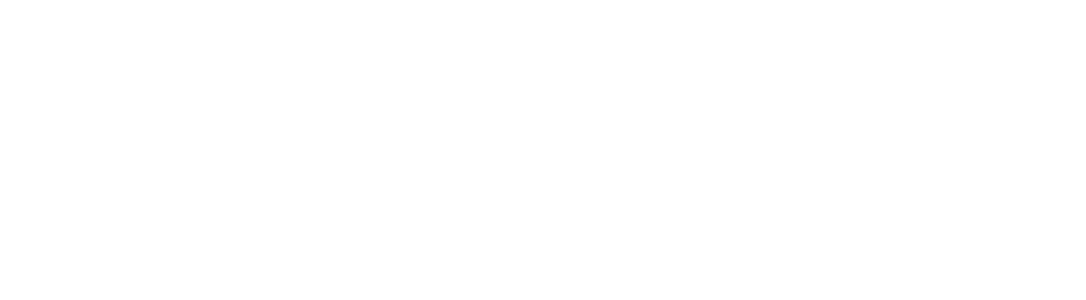
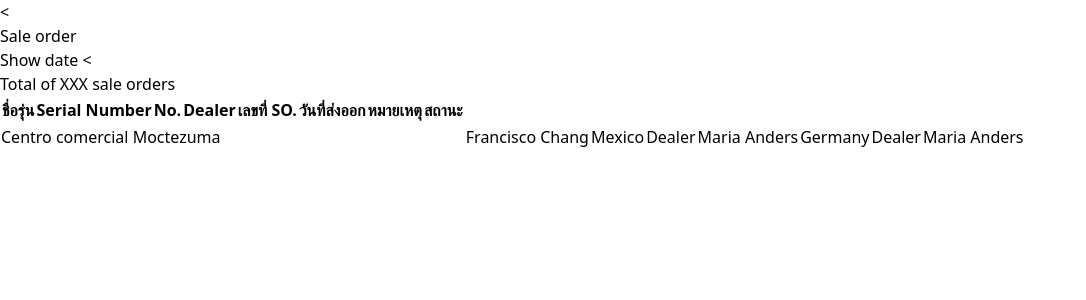
Before and after one commit to CapstoneZircon/capstone_frontend, a React (Create React App) app: page /home/salesOrder in a window 1280 px wide. Before the commit this address had no page. Shown: the top 300 px of the page, without its empty margins (0-1086 px from the left). Built offline with nearby package versions, Linux system fonts and the light colour scheme; what @material-tailwind/react would draw is missing.

Commit message:
add sale order

```diff
--- a/src/App.tsx
+++ b/src/App.tsx
@@ -3,6 +3,7 @@
 import ButtonFeed from './components/Button/ButtonFeed'
 import HomePage from './pages/home';
 import LoginPage from './pages/login';
+import SaleOrder from './pages/salesOrder';
 import { Routes , BrowserRouter as Router  , Link , Route } from 'react-router-dom';
 
 
@@ -14,6 +15,7 @@
 
           <Route path='/' element = {<LoginPage></LoginPage>} />
           <Route path='home' element = {<HomePage />} />
+          <Route path='home/salesOrder' element = {<SaleOrder />} />
 
         </Routes>
 
--- a/src/pages/home.tsx
+++ b/src/pages/home.tsx
@@ -23,7 +23,7 @@
                         </div>
 
                         <div className="col basis-1/4">
-                            <Link to='/'>
+                            <Link to='salesOrder'>
                                 <Button variant="text" color = "white"> <a> Sales </a> </Button>
                             </Link>
                         </div>
--- /dev/null
+++ b/src/pages/salesOrder.tsx
@@ -0,0 +1,94 @@
+import React from "react";
+import {Link , Route , Routes , BrowserRouter} from 'react-router-dom'
+import {Button, CardBody, CardHeader} from "@material-tailwind/react"
+import { useState, useEffect } from "react";
+
+
+const SaleOrder = () => {
+    // const [data, Setdata] = useState({'importers': dict[ {'model': [] as string[], 'SN': [] as string[], 'NO': [] as string[], 'dealer': [] as string[], 'SO': [] as string[],
+    //                                     'date':[] as string[], 'comment':[] as string[], 'status': [] as string[] }]});
+    // useEffect(() => {
+    //     Setdata({'model': ['A1-0001','A1-0002'],
+    //              'SN': ['SN12456','SN654987'],
+    //              'NO': ['1', '2'],
+    //              'dealer': ['SHOPEE','LAZADA'],
+    //              'SO': ['SY111111','SY222222'],
+    //              'date':['9/3/2023', '9/3/2023'],
+    //              'comment':['xxxxxxxxx','xxxxxxxxxxx'],
+    //              'status': ['neworder','late']});
+    // })
+    return(
+        <div className="">
+           <nav id = "SalesOrderNavBar" className="container-lg bg-saleNev-bg">
+                <div className = "md-container w-full">
+                    <div className="space-x-3 border-black border-2">
+
+                        <div className="flex flex-row">
+                            <Link to='/home'>
+                                <div className = 'col basis-1/12 text-4xl px-6 py-6 border-black border-4 text-white'>
+                                    <a> &#60; </a>
+                                </div>
+                            </Link>
+                                <div className = 'col basis-5/12 text-4xl px-6 py-6 border-blue-300 border-4 text-white'>
+                                    Sale order
+                                </div>
+                        </div>
+
+                    </div>
+                </div>
+            </nav>
+
+            <div id = "SalesOrderBody">
+                <div className="bg-saleBody">
+                    <div className =" flex flex-row">
+                        <div className = 'col basis-3/12 text-4xl px-4 py-4 border-blue-300 border-4'>
+                            <p>Show date &#60;</p>
+                        </div>
+                        <div className = 'col basis-9/12 text-4xl px-4 py-4 border-blue-300 border-4 text-right'>
+                            <p> Total of XXX sale orders</p>
+                        </div>
+                    </div>
+                </div>
+                <div className = 'border-red-500 border-2'>
+                    <table className = 'border-black border-2 mx-auto text-center '>
+                        <thead>
+                            <td>
+                                <th className = 'border-black border-2 px-5 py-2 w-2/12'>ชื่อรุ่น</th>
+                                <th className = 'border-black border-2 px-5 py-2 w-2/12'>Serial Number</th>
+                                <th className = 'border-black border-2 px-5 py-2 w-1/12'>No.</th>
+                                <th className = 'border-black border-2 px-5 py-2 w-1/12'>Dealer</th>
+                                <th className = 'border-black border-2 px-5 py-2 w-2/12'>เลขที่ SO.</th>
+                                <th className = 'border-black border-2 px-5 py-2 w-1/12'>วันที่ส่งออก</th>
+                                <th className = 'border-black border-2 px-5 py-2 w-1/12'>หมายเหตุ</th>
+                                <th className = 'border-black border-2 px-5 py-2 w-1/12'>สถานะ</th>
+                            </td>
+                        </thead>
+                        <tbody>
+                            {/* <tr className = ''>
+                               {data.model.map((Model) => {return( <td className = 'border-black border-2 px-5 py-2'> {Model} </td>)})}
+                               {data.SN.map((Sn) => {return( <td className = 'border-black border-2 px-5 py-2'> {Sn} </td>)})}
+
+
+                            </tr> */}
+                            <tr className = ''>
+                                <td className = 'border-black border-2 px-5 py-2'>Centro comercial Moctezuma</td>
+                                <td className = 'border-black border-2 px-5 py-2'>Francisco Chang</td>
+                                <td className = 'border-black border-2 px-5 py-2'>Mexico</td>
+                                <td className = 'border-black border-2 px-5 py-2'>Dealer</td>
+                                <td className = 'border-black border-2 px-5 py-2'>Maria Anders</td>
+                                <td className = 'border-black border-2 px-5 py-2'>Germany</td>
+                                <td className = 'border-black border-2 px-5 py-2'>Dealer</td>
+                                <td className = 'border-black border-2 px-5 py-2'>Maria Anders</td>
+
+                            </tr>
+                        </tbody>
+                    </table>
+                </div>
+
+            </div>
+
+
+        </div>
+    )
+
+}; export default SaleOrder
--- a/tailwind.config.js
+++ b/tailwind.config.js
@@ -9,7 +9,12 @@
       "backg-gray" : '#B2B2B2',
 
       "FeedButton" : '#155e75',
-      "feedHome-bg" : '#E6D6C6'
+      "feedHome-bg" : '#E6D6C6',
+
+      "saleNev-bg": '#8C8176',
+      'saleBody-bg': '#FDFDFD'
+
+
 
     },
 
```
